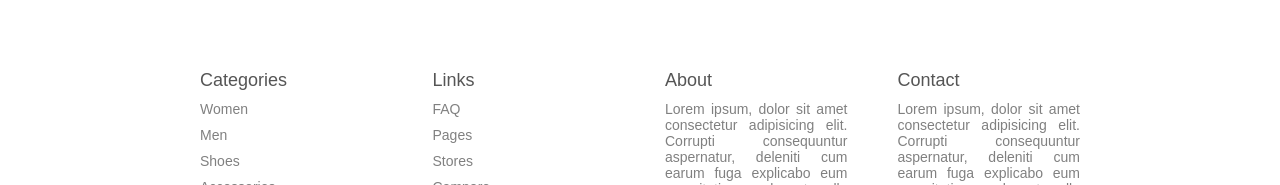
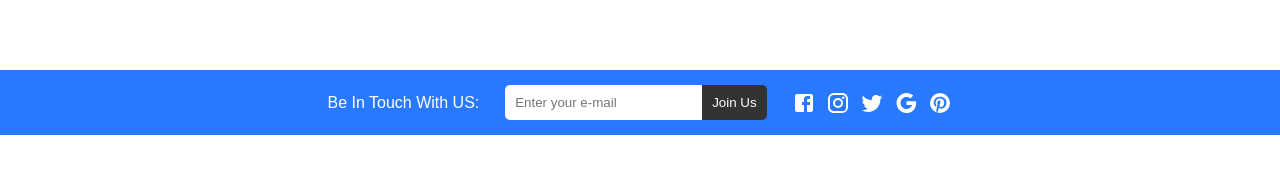
Before and after one commit to zhakazx/e-commerce-strapi, a React (Vite) app in the folder client/: page / in a window 1280 px wide. Shown: the part 3012-3197 px from the top of the page. Built offline with nearby package versions, Linux system fonts and the light colour scheme.

Commit message:
feat: adding contact section

```diff
--- /dev/null
+++ b/client/src/components/Contact/Contact.jsx
@@ -0,0 +1,30 @@
+import React from 'react'
+import './Contact.scss'
+import FacebookIcon from '@mui/icons-material/Facebook'
+import InstagramIcon from '@mui/icons-material/Instagram'
+import TwitterIcon from '@mui/icons-material/Twitter'
+import GoogleIcon from '@mui/icons-material/Google'
+import PinterestIcon from '@mui/icons-material/Pinterest'
+
+const Contact = () => {
+  return (
+    <div className="contact">
+        <div className="wrapper">
+            <span>Be In Touch With US:</span>
+            <div className="mail">
+                <input type="text" placeholder="Enter your e-mail" />
+                <button>Join Us</button>
+            </div>
+            <div className="icons">
+                <FacebookIcon />
+                <InstagramIcon />
+                <TwitterIcon />
+                <GoogleIcon />
+                <PinterestIcon />
+            </div>
+        </div>
+    </div>
+  )
+}
+
+export default Contact
--- /dev/null
+++ b/client/src/components/Contact/Contact.scss
@@ -0,0 +1,35 @@
+.contact {
+    background-color: #2879fe;
+    color: white;
+    padding: 15px;
+    display: flex;
+    justify-content: center;
+    align-items: center;
+
+    .wrapper {
+        width: 50%;
+        display: flex;
+        align-items: center;
+        justify-content: space-between;
+
+        input {
+            padding: 10px;
+            border: none;
+            border-radius: 5px 0 0 5px;
+        }
+
+        button {
+            padding: 10px;
+            color: white;
+            background-color: #333;
+            border-radius: 0 5px 5px 0;
+            border: none;
+        }
+
+        .icons {
+            display: flex;
+            gap: 10px;
+        }
+    }
+
+}
--- a/client/src/pages/Home/Home.jsx
+++ b/client/src/pages/Home/Home.jsx
@@ -2,6 +2,7 @@
 import Slider from '../../components/Slider/Slider'
 import FeaturedProducts from '../../components/FeaturedProducts/FeaturedProducts'
 import Categories from '../../components/Categories/Categories'
+import Contact from '../../components/Contact/Contact'
 import './Home.scss'
 
 const Home = () => {
@@ -11,6 +12,7 @@
       <FeaturedProducts type="featured" />
       <Categories />
       <FeaturedProducts type="trending" />
+      <Contact />
     </div>
   )
 }
```
